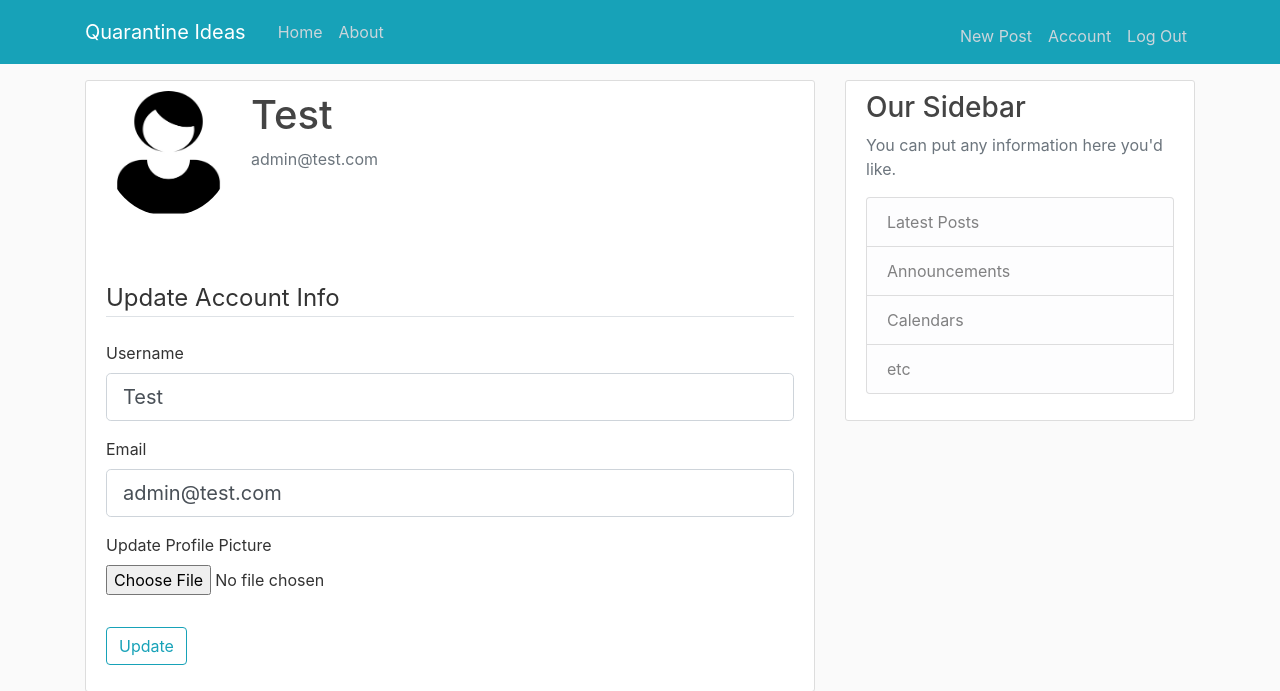
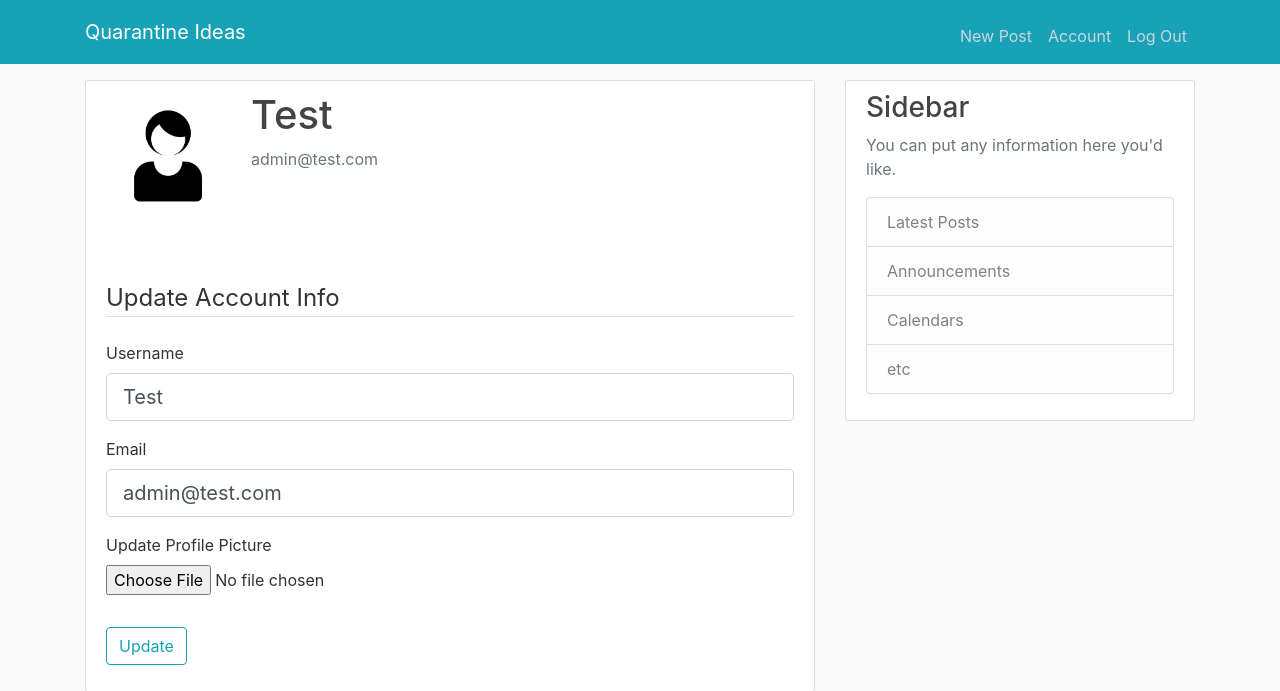
Before and after one commit to maryeleanor/ideas_flask_app, a Flask app: page /account in a window 1280 px wide. Shown: the top 691 px of the page. Run offline with Flask 2, Linux system fonts and the light colour scheme; a user stored in the database is signed in; some libraries are stand-ins or nearby versions.

Commit message:
cleaning up files and img sizes

```diff
--- a/ideas/static/main.css
+++ b/ideas/static/main.css
@@ -43,7 +43,9 @@ a.article-title:hover {
 }
 
 .article-img {
+  object-fit: cover;
   height: 125px;
+  width: 125px;
   margin-right: 16px;
 }
 
@@ -65,6 +67,7 @@ a.article-title:hover {
 }
 
 .account-img {
+  object-fit: cover;
   height: 125px;
   width: 125px;
   margin-right: 20px;
--- a/ideas/templates/layout.html
+++ b/ideas/templates/layout.html
@@ -13,7 +13,7 @@
     <link rel="stylesheet" type="text/css" href="{{ url_for('static', filename='main.css') }}">
 
     {% if title %}
-    <title>Quarantine Ideas - {{ title }}</title>
+    <title>{{ title }}</title>
     {% else %}
     <title>Quarantine Ideas </title>
     {% endif %}
@@ -29,10 +29,6 @@
                     <span class="navbar-toggler-icon"></span>
                 </button>
                 <div class="collapse navbar-collapse" id="navbarToggle">
-                    <div class="navbar-nav mr-auto">
-                        <a class="nav-item nav-link" href="{{ url_for('home') }}">Home</a>
-                        <a class="nav-item nav-link" href="{{ url_for('about') }}">About</a>
-                    </div>
                     {% if current_user.is_authenticated %}
                         <ul class="navbar-nav ml-auto mt-2">
                             <li class="nav-item"><a class="nav-link" href="{{ url_for('new_post') }}">New Post</a></li>
@@ -71,7 +67,7 @@
             </div>
             <div class="col-md-4">
                 <div class="content-section">
-                    <h3>Our Sidebar</h3>
+                    <h3>Sidebar</h3>
                     <p class='text-muted'>You can put any information here you'd like.
                         <ul class="list-group">
                             <li class="list-group-item list-group-item-light">Latest Posts</li>
```
Also changed, not shown: ideas/requirements.txt (deleted, +0 -82 lines), requirements.txt (added, +21 -0 lines), ideas/static/img/296d4ef0ec95a19c.jpg (deleted), ideas/static/img/776e87166bf65e69.jpg (deleted), ideas/static/img/default.jpg, 1 other file.
